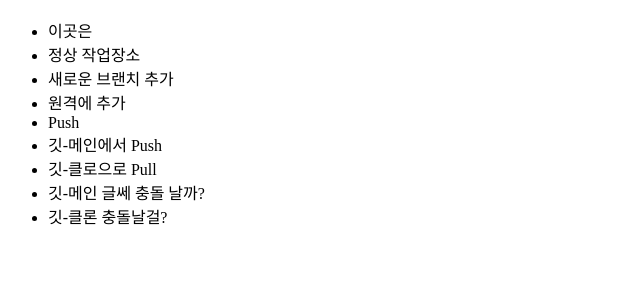
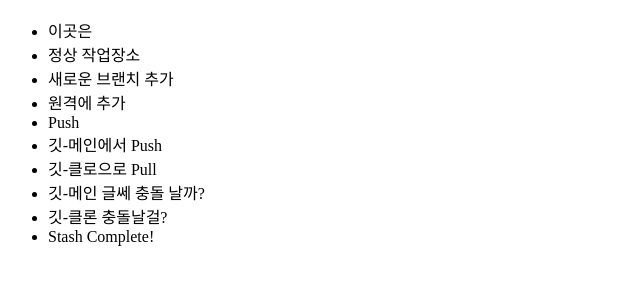
Before and after one commit to zzzmini/git-exam, a plain HTML site: page index.html in a window 1280 px wide. Shown: the part 48-332 px from the top of the page, without its empty margins (0-640 px from the left). Drawn offline with Linux system fonts and the light colour scheme.

Commit message:
#main-Stash Complete!

```diff
--- a/index.html
+++ b/index.html
@@ -16,6 +16,7 @@
       <li>깃-클로으로 Pull</li>
       <li>깃-메인 글쎄 충돌 날까?</li>
       <li>깃-클론 충돌날걸?</li>
+      <li>Stash Complete!</li>
     </ul>
   </body>
 </html>
```
